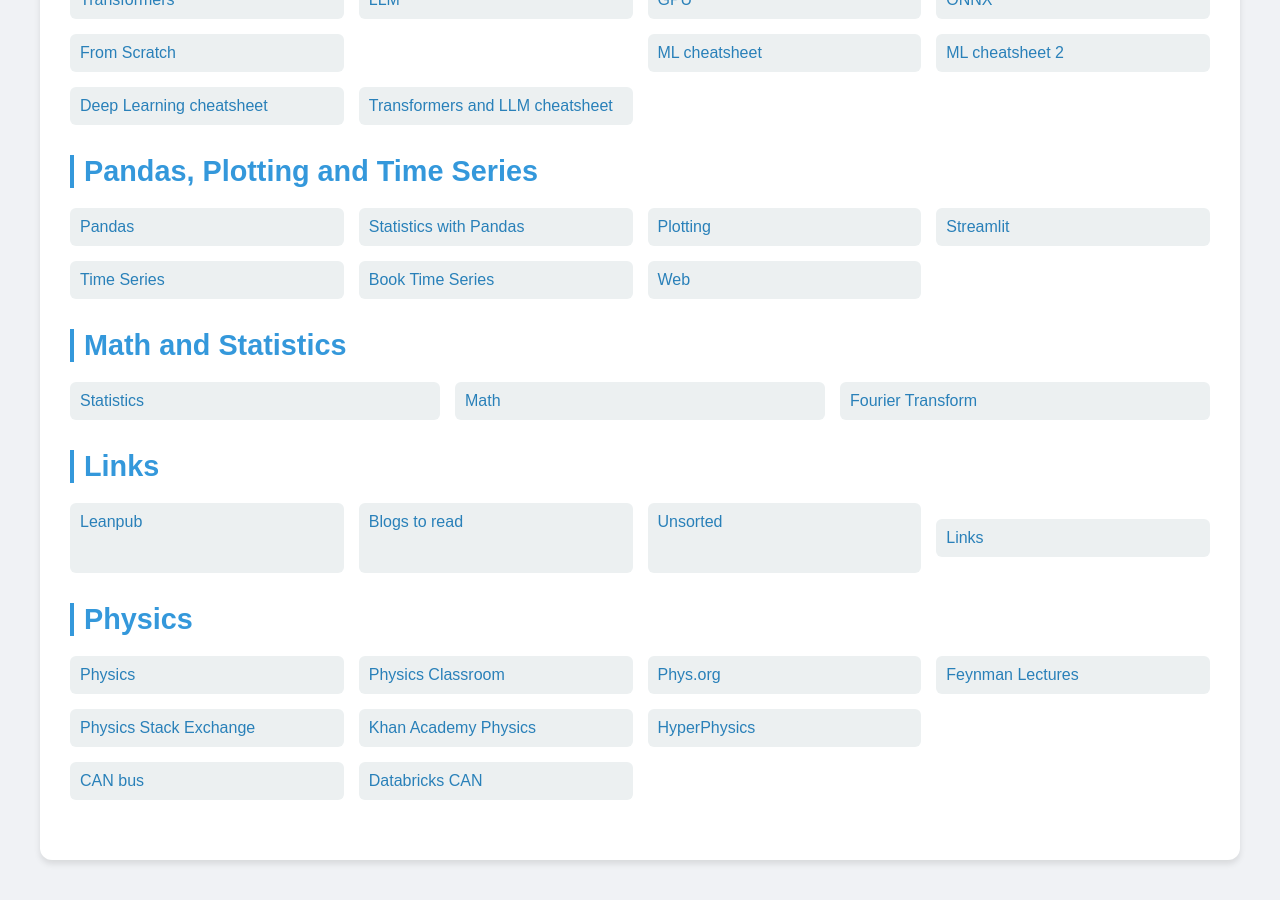
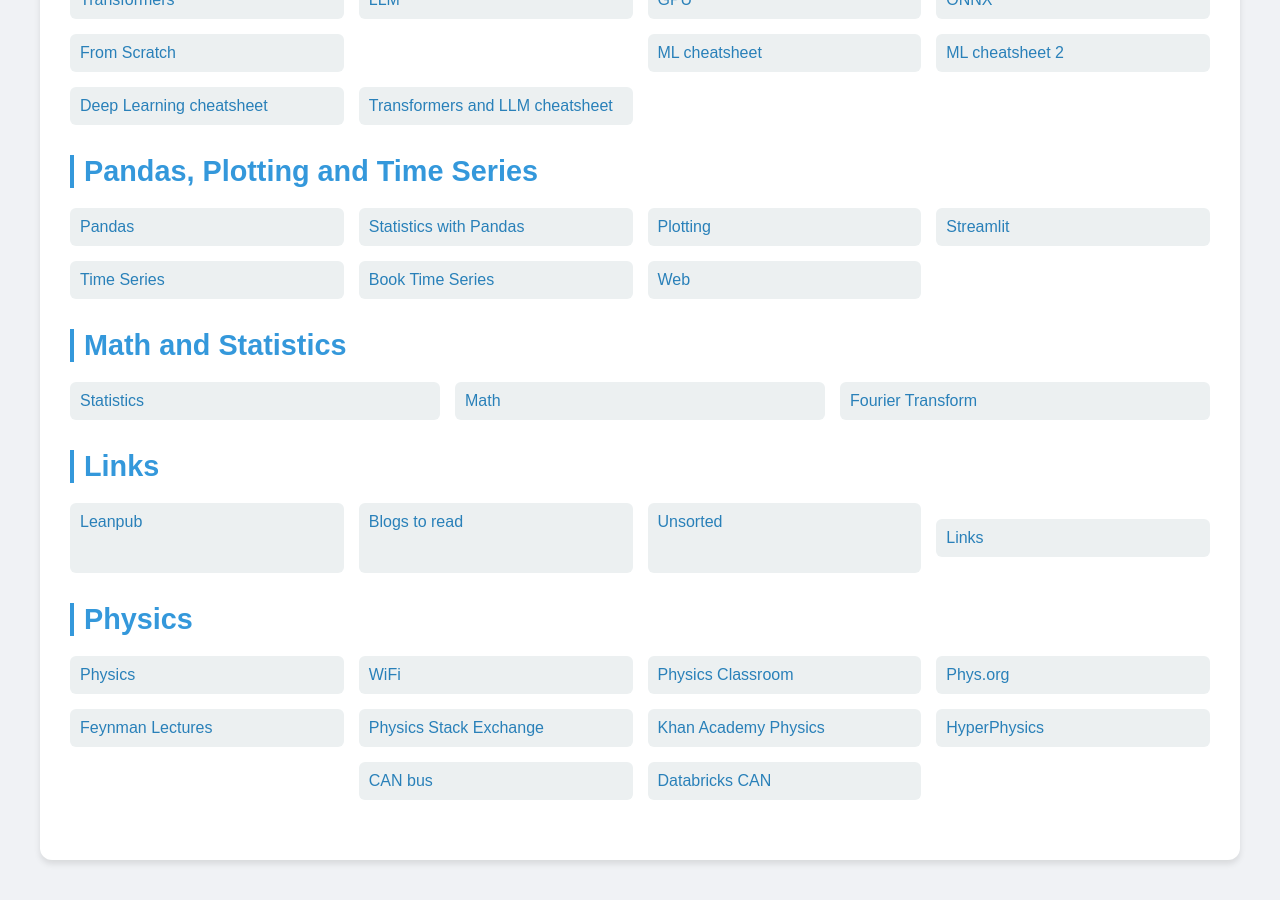
Before and after one commit to Michael-Lubinsky/michael-lubinsky.github.com, a Jekyll site: the page built from index.html, in a window 1280 px wide and 900 px high, scrolled down 3014 px. Built offline with Jekyll 4.4.1, drawn with Linux system fonts in a browser that asks for light colours.

Commit message:
Update index.html

```diff
--- a/index.html
+++ b/index.html
@@ -331,6 +331,7 @@
             <h2>Physics</h2>
             <div class="links-grid">
                 <a href="physics/physics.html">Physics</a>
+                 <a href="linux/wifi.html">WiFi</a>
                 <a href="https://www.physicsclassroom.com">Physics Classroom</a>
                 <a href="https://phys.org">Phys.org</a>
                 <a href="https://www.feynmanlectures.caltech.edu">Feynman Lectures</a>
```
